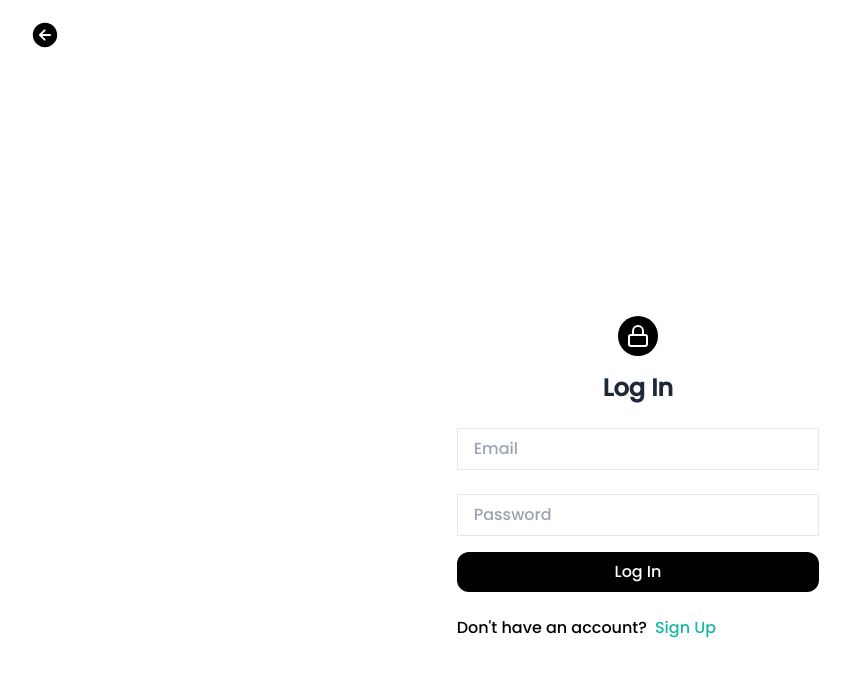
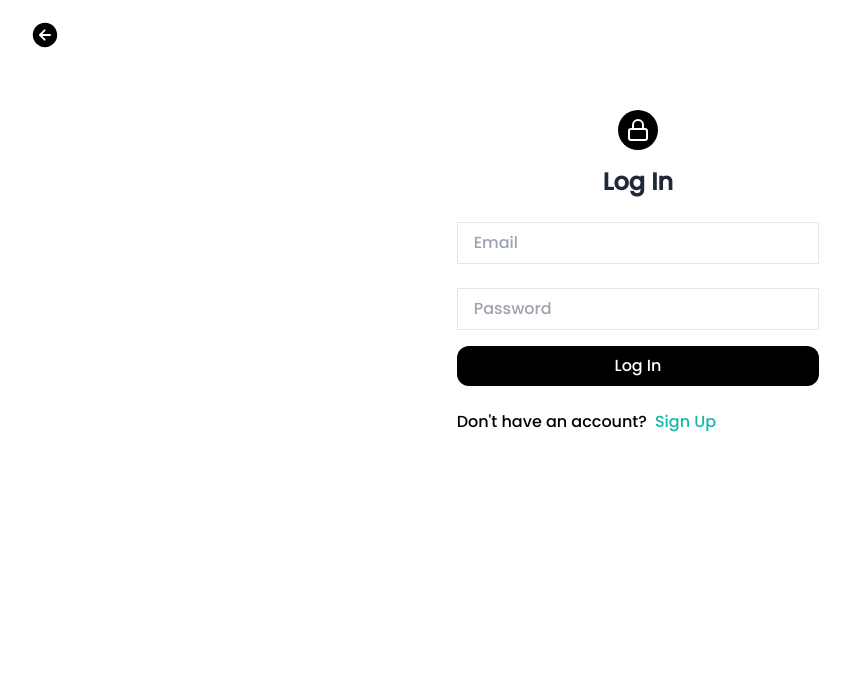
Before and after one commit to RahulRudra81/FlowForge.ai, a React (Vite) app: page /login in a window 1280 px wide. Shown: the top 676 px of the page, without its empty margins (2-852 px from the left). Built offline with nearby package versions, Linux system fonts and the light colour scheme; no server answers; a web font is replaced by a local one.

Commit message:
fixed login page

```diff
--- a/src/pages/Auth/Auth.jsx
+++ b/src/pages/Auth/Auth.jsx
@@ -174,7 +174,7 @@ const Auth = (params) => {
               </div>
             </div>
         ) : (
-          <div className="flex items-center font-poppins justify-center min-h-screen  m-auto w-full">
+          <div className="flex font-poppins items-center justify-center  mt-0 w-full">
             <div className="px-8 py-6 mx-4 mt-4 text-left  md:w-1/3 lg:w-1/3 sm:w-1/3">
               <div
                 className="flex items-center justify-center mb-4 bg-black text-white rounded-full h-10 w-10 m-auto text-2xl font-bold"
```
